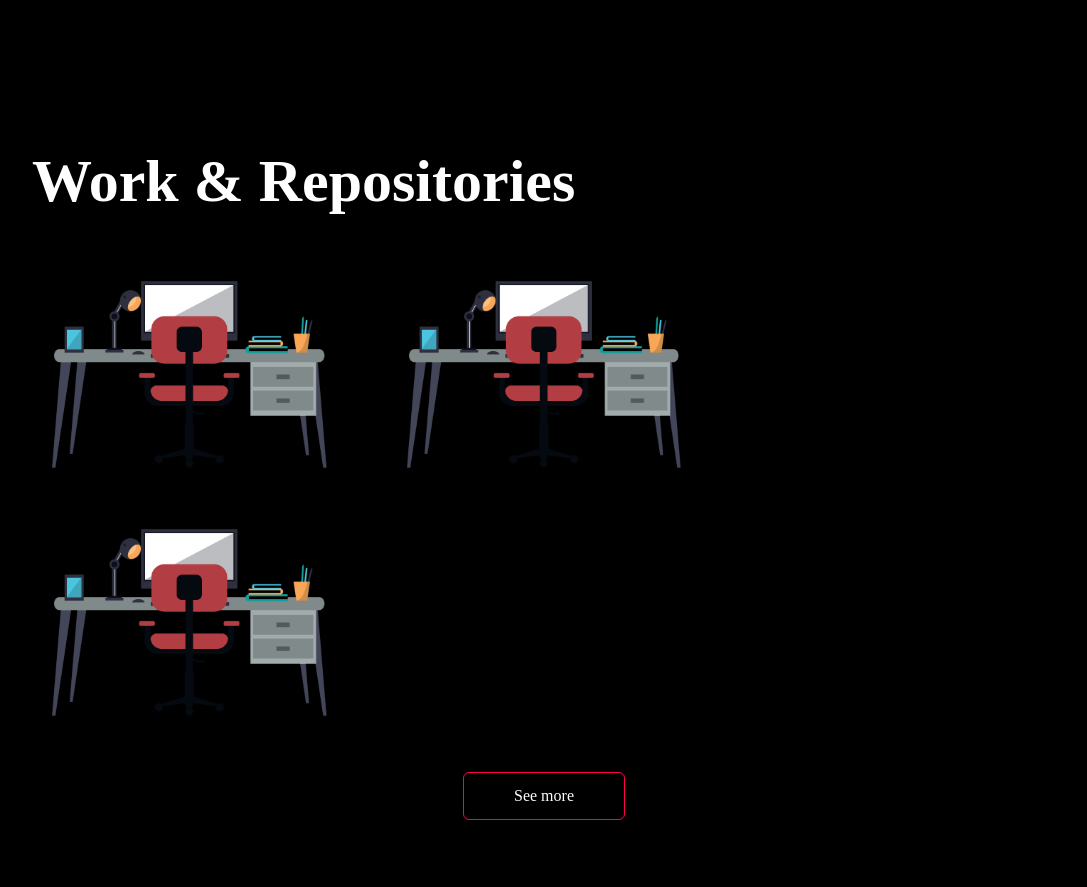
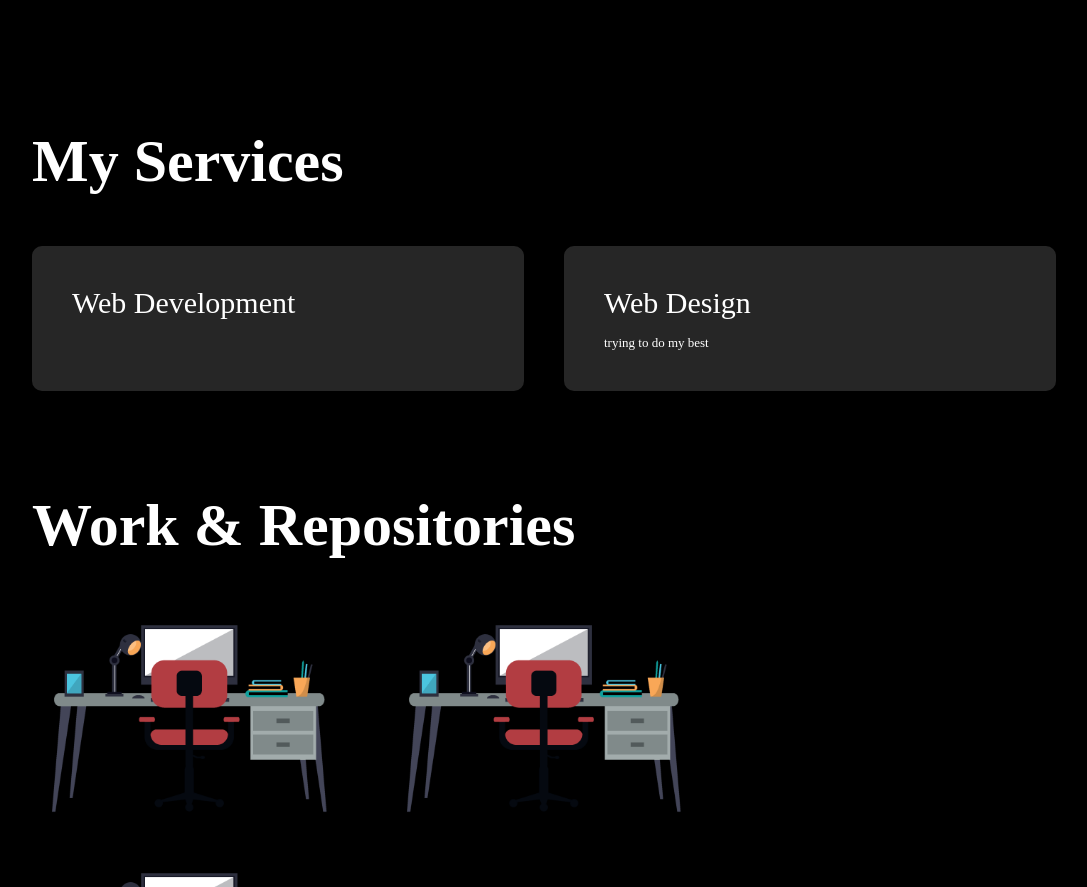
Before and after one commit to RafsanNeloy/Private-portfolio-, a plain HTML site: page index.html in a window 1280 px wide. Shown: the part 1271-2158 px from the top of the page, without its empty margins (96-1183 px from the left). Drawn offline with nearby package versions, Linux system fonts and the light colour scheme.

Commit message:
Update index.html

```diff
--- a/index.html
+++ b/index.html
@@ -77,8 +77,8 @@
             </div>
         </div>
     </div>
-    <!---services-->
-<!--     <div id="services">
+<!--     -services-->
+   <div id="services">
         <div class="container">
             <h1 class="subtitle">My Services</h1>
             <div class="services-list">
@@ -86,17 +86,17 @@
 
                     <h2>Web Development</h2>
                     <p> </p>
-                    <a href="#">learn more</a>
+<!--                     <a href="#">learn more</a> -->
                 </div>
                 <div>
                     <h2>Web Design</h2>
-                    <p>Know nothing about it </p>
-                    <a href="#">learn more</a>
+                    <p> trying to do my best </p>
+<!--                     <a href="#">learn more</a> -->
                 </div>
             </div>
         </div>
-    </div> -->
-    <!---portfolio-->
+    </div>
+    <!---portfolio -->
     <div id="portfolio">
         <div class="container">
             <h1 class="subtitle">Work & Repositories</h1>
@@ -114,7 +114,6 @@
                     <div class="layer">
                         <h3>Tisha Billing Application</h3>
                         <p>A billing application for our own business</p>
-                    <a href="https://github.com/RafsanNeloy/TISHA-Billing-Application">Repo Link</a>
                          <a href="https://tisha-dashboard.vercel.app/">Vercel link/a>
                     </div>
                 </div>
```
